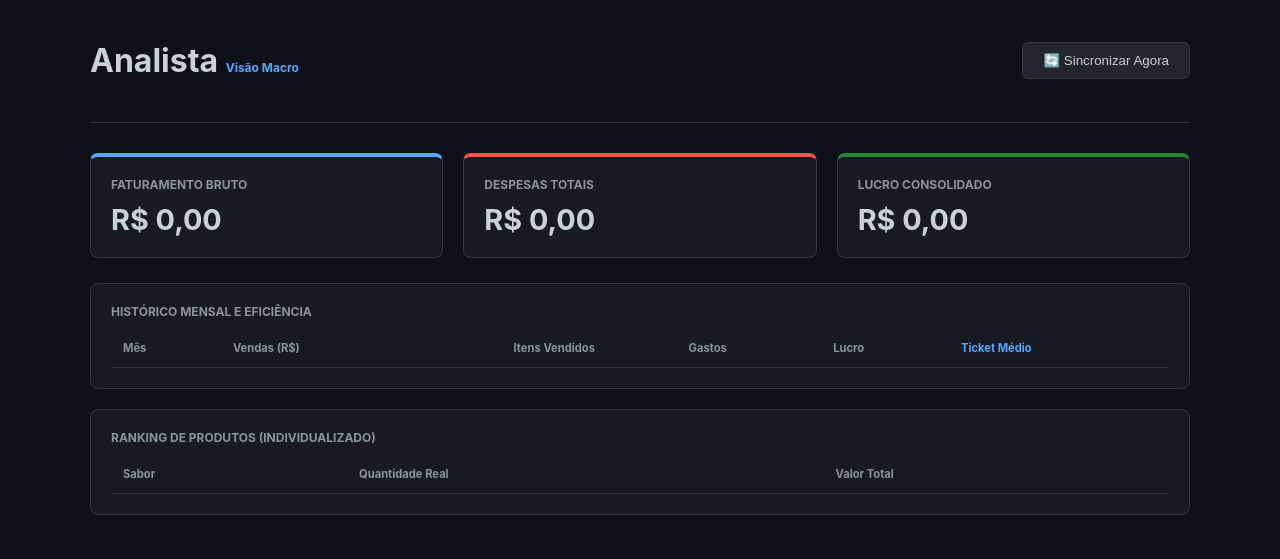
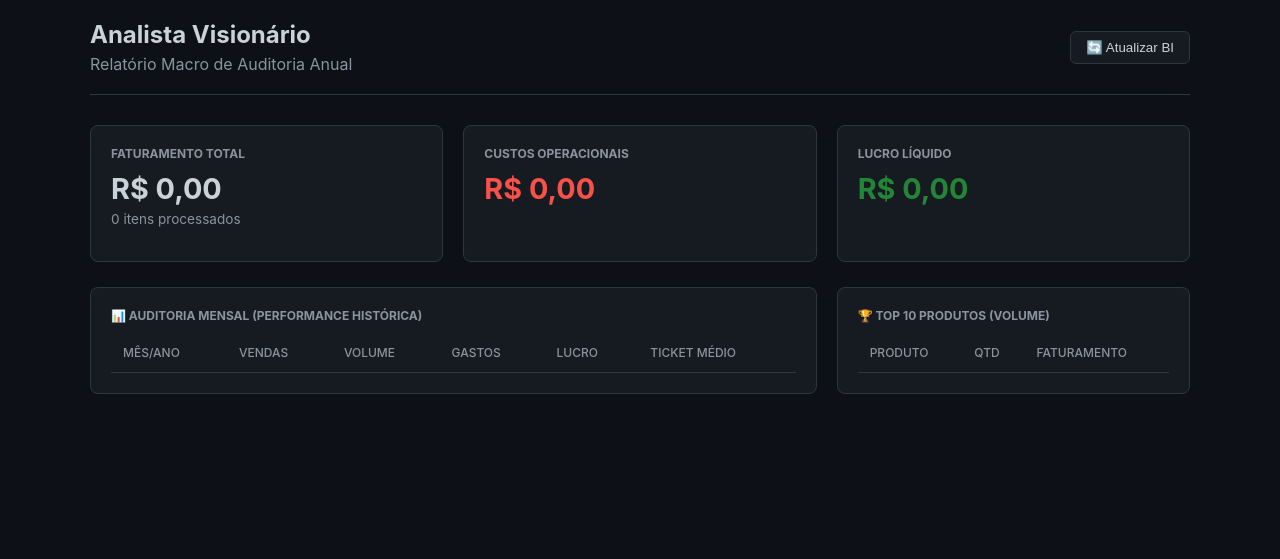
Before and after one commit to Acmsilva1/ML-PREDICAO, a FastAPI app: page / in a window 1280 px wide. Shown: the top 559 px of the page. Run offline with FastAPI, Linux system fonts and the light colour scheme; lists and menus that the app fills with data are empty.

Commit message:
Update visionario.html

```diff
--- a/templates/visionario.html
+++ b/templates/visionario.html
@@ -2,74 +2,107 @@
 <html lang="pt-br">
 <head>
     <meta charset="UTF-8">
-    <title>Analista Contábil - Macro</title>
+    <meta name="viewport" content="width=device-width, initial-scale=1.0">
+    <title>Analista Contábil | Visão Macro André</title>
+
     <style>
-        :root { --bg: #0d1117; --surface: #161b22; --border: #30363d; --accent: #238636; --blue: #58a6ff; --red: #f85149; }
-        body { font-family: 'Inter', sans-serif; background: var(--bg); color: #c9d1d9; margin: 0; padding: 20px; }
+        :root {
+            --bg: #0d1117; --surface: #161b22; --border: #30363d;
+            --accent: #238636; --blue: #58a6ff; --red: #f85149; --text: #c9d1d9;
+        }
+
+        body {
+            font-family: 'Inter', -apple-system, sans-serif;
+            background: var(--bg); color: var(--text); margin: 0; padding: 20px;
+        }
+
         .container { max-width: 1100px; margin: auto; }
-        .header { display: flex; justify-content: space-between; align-items: center; border-bottom: 1px solid var(--border); padding-bottom: 20px; margin-bottom: 30px; }
-        .grid { display: grid; grid-template-columns: repeat(3, 1fr); gap: 20px; margin-bottom: 25px; }
-        .full { grid-column: 1 / -1; }
-        .card { background: var(--surface); border: 1px solid var(--border); border-radius: 8px; padding: 20px; }
+
+        .header {
+            display: flex; justify-content: space-between; align-items: center;
+            border-bottom: 1px solid var(--border); padding-bottom: 20px; margin-bottom: 30px;
+        }
+
+        /* [V8] GRID DE KPIs GLOBAIS */
+        .grid { display: grid; grid-template-columns: repeat(auto-fit, minmax(250px, 1fr)); gap: 20px; margin-bottom: 25px; }
+
+        .card {
+            background: var(--surface); border: 1px solid var(--border);
+            border-radius: 8px; padding: 20px; transition: transform 0.2s;
+        }
+        .card:hover { transform: translateY(-3px); }
         .card h3 { margin: 0 0 10px 0; font-size: 0.75rem; text-transform: uppercase; color: #8b949e; }
-        .val-macro { font-size: 1.8rem; font-weight: bold; }
-        table { width: 100%; border-collapse: collapse; font-size: 0.85rem; margin-top: 10px; }
-        th { text-align: left; color: #8b949e; border-bottom: 1px solid var(--border); padding: 12px; font-size: 0.7rem; }
-        td { padding: 12px; border-bottom: 1px solid #21262d; }
-        .val-pos { color: #3fb950; font-weight: bold; }
-        .val-neg { color: var(--red); font-weight: bold; }
-        .btn { background: #21262d; color: #c9d1d9; border: 1px solid var(--border); padding: 10px 20px; border-radius: 6px; cursor: pointer; }
+
+        /* Tipografia de Valores */
+        .val { font-size: 1.8rem; font-weight: 700; margin: 0; }
+        .val-pos { color: var(--accent); }
+        .val-neg { color: var(--red); }
+        .sub { font-size: 0.85rem; color: #8b949e; margin-top: 5px; }
+
+        /* [V10] TABELAS DE AUDITORIA E RANKING */
+        table { width: 100%; border-collapse: collapse; margin-top: 10px; }
+        th, td { padding: 12px; text-align: left; border-bottom: 1px solid var(--border); font-size: 0.9rem; }
+        th { color: #8b949e; font-weight: 500; font-size: 0.75rem; text-transform: uppercase; }
+
+        .capitalize { text-transform: capitalize; }
         .loading { opacity: 0.5; pointer-events: none; }
-        .capitalize { text-transform: capitalize; }
     </style>
 </head>
 <body>
-    <div class="container" id="main-content">
+
+<div class="container" id="main-container">
     <div class="header">
-            <h1>Analista <small style="font-size: 12px; color: var(--blue);">Visão Macro</small></h1>
-            <button class="btn" onclick="fetchData()">🔄 Sincronizar Agora</button>
+        <div>
+            <h1 style="margin:0; font-size: 1.5rem;">Analista Visionário</h1>
+            <p style="margin:5px 0 0 0; color: #8b949e;">Relatório Macro de Auditoria Anual</p>
+        </div>
+        <button onclick="fetchData()" style="background: var(--surface); color: var(--text); border: 1px solid var(--border); padding: 8px 15px; border-radius: 6px; cursor: pointer;">
+            🔄 Atualizar BI
+        </button>
     </div>
 
     <div class="grid">
-            <div class="card" style="border-top: 4px solid var(--blue);">
-                <h3>Faturamento Bruto</h3>
-                <div class="val-macro" id="total_vendas">R$ 0,00</div>
+        <div class="card">
+            <h3>Faturamento Total</h3>
+            <p class="val" id="total_faturamento">R$ 0,00</p>
+            <p class="sub" id="total_itens">0 itens processados</p>
         </div>
-            <div class="card" style="border-top: 4px solid var(--red);">
-                <h3>Despesas Totais</h3>
-                <div class="val-macro" id="total_gastos">R$ 0,00</div>
+        <div class="card">
+            <h3>Custos Operacionais</h3>
+            <p class="val val-neg" id="total_gastos">R$ 0,00</p>
         </div>
-            <div class="card" style="border-top: 4px solid var(--accent);">
-                <h3>Lucro Consolidado</h3>
-                <div class="val-macro" id="total_lucro">R$ 0,00</div>
+        <div class="card">
+            <h3>Lucro Líquido</h3>
+            <p class="val val-pos" id="total_lucro">R$ 0,00</p>
         </div>
     </div>
 
-        <div class="grid" style="grid-template-columns: 1fr 1fr;">
-            <div class="card full">
-                <h3>Histórico Mensal e Eficiência</h3>
+    <div class="grid">
+        <div class="card" style="grid-column: span 2;">
+            <h3>📊 Auditoria Mensal (Performance Histórica)</h3>
             <table id="tab-auditoria">
                 <thead>
                     <tr>
-                            <th>Mês</th>
-                            <th>Vendas (R$)</th>
-                            <th style="text-align: center;">Itens Vendidos</th> <th>Gastos</th>
+                        <th>Mês/Ano</th>
+                        <th>Vendas</th>
+                        <th>Volume</th>
+                        <th>Gastos</th>
                         <th>Lucro</th>
-                            <th style="color: var(--blue)">Ticket Médio</th>
+                        <th>Ticket Médio</th>
                     </tr>
                 </thead>
                 <tbody></tbody>
             </table>
         </div>
 
-            <div class="card full">
-                <h3>Ranking de Produtos (Individualizado)</h3>
+        <div class="card">
+            <h3>🏆 Top 10 Produtos (Volume)</h3>
             <table id="tab-produtos">
                 <thead>
                     <tr>
-                            <th>Sabor</th>
-                            <th>Quantidade Real</th>
-                            <th>Valor Total</th>
+                        <th>Produto</th>
+                        <th>Qtd</th>
+                        <th>Faturamento</th>
                     </tr>
                 </thead>
                 <tbody></tbody>
@@ -79,46 +112,57 @@
 </div>
 
 <script>
-        const fmt = (v) => (v || 0).toLocaleString('pt-BR', {style: 'currency', currency: 'BRL'});
+    // [V6] Helper de Formatação
+    const fmt = (v) => new Intl.NumberFormat('pt-BR', { style: 'currency', currency: 'BRL' }).format(v || 0);
 
     async function fetchData() {
-            const container = document.getElementById('main-content');
+        const container = document.getElementById('main-container');
         container.classList.add('loading');
+
         try {
-                const res = await fetch('/api/v1/ml_visionario');
-                const d = await res.json();
-                if(d.erro) { alert(d.erro); return; }
+            const response = await fetch('/api/v1/ml_visionario');
+            const d = await response.json();
 
-                // Cards
-                document.getElementById('total_vendas').innerHTML = `${fmt(d.totais.faturamento)} <br><small style="font-size:12px; color:var(--blue)">${d.totais.total_itens} itens totais</small>`;
+            if(d.erro) throw new Error(d.erro);
+
+            // Injeção nos Cards Superiores
+            document.getElementById('total_faturamento').innerText = fmt(d.totais.faturamento);
+            document.getElementById('total_itens').innerText = `${d.totais.total_itens} itens processados`;
             document.getElementById('total_gastos').innerText = fmt(d.totais.custos);
             document.getElementById('total_lucro').innerText = fmt(d.totais.lucro);
 
-                // Tabela Auditoria [Ajustada com a nova coluna row.itens]
+            // [V10] Renderização da Auditoria (Histórico Reverso: do mais novo para o mais antigo)
             document.querySelector("#tab-auditoria tbody").innerHTML = d.auditoria_mensal.map(row => `
                 <tr>
-                        <td>${row.mes}</td>
+                    <td><strong>${row.mes}</strong></td>
                     <td>${fmt(row.vendas)}</td>
-                        <td style="text-align: center;"><strong>${row.itens}</strong> un.</td>
+                    <td>${row.itens} un.</td>
                     <td>${fmt(row.gastos)}</td>
                     <td class="${row.lucro >= 0 ? 'val-pos' : 'val-neg'}">${fmt(row.lucro)}</td>
                     <td style="color: var(--blue); font-weight: bold;">${fmt(row.ticket_medio)}</td>
                 </tr>
             `).reverse().join('');
 
-                // Ranking
+            // Renderização do Ranking Global
             document.querySelector("#tab-produtos tbody").innerHTML = d.ranking_produtos.map(p => `
                 <tr>
                     <td class="capitalize">${p.SAB_LIST.toLowerCase()}</td>
-                        <td><strong>${p.qtd}</strong> un.</td>
+                    <td><strong>${p.qtd}</strong></td>
                     <td class="val-pos">${fmt(p.total)}</td>
                 </tr>
             `).join('');
 
-            } catch (err) { console.error(err); }
-            finally { container.classList.remove('loading'); }
+        } catch (err) {
+            console.error("Erro na Auditoria:", err);
+            alert("Erro ao buscar dados do Analista Visionário.");
+        } finally {
+            container.classList.remove('loading');
         }
+    }
+
+    // Carga Inicial
     fetchData();
 </script>
+
 </body>
 </html>
```
Lines whose indentation alone changed are shown as unchanged.
